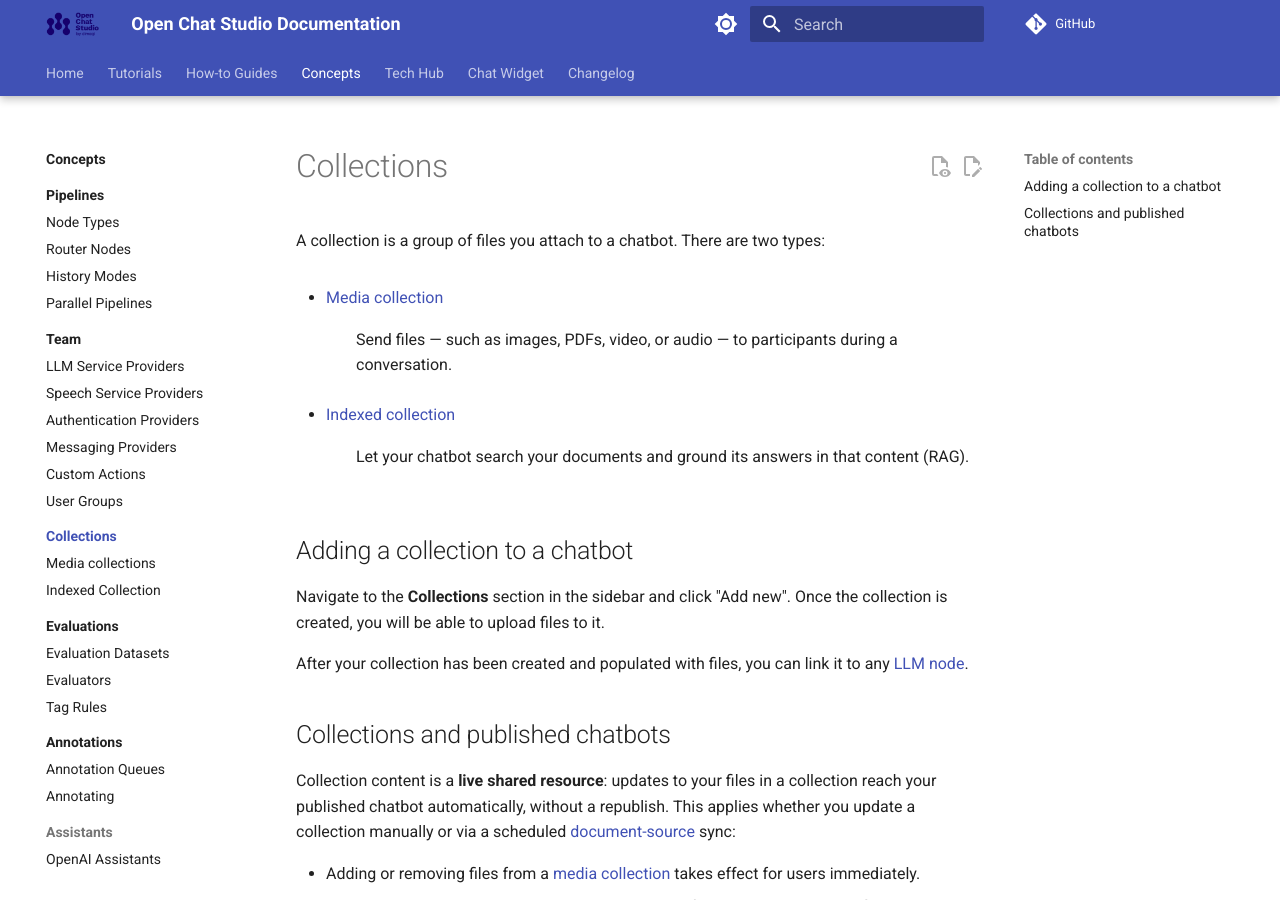
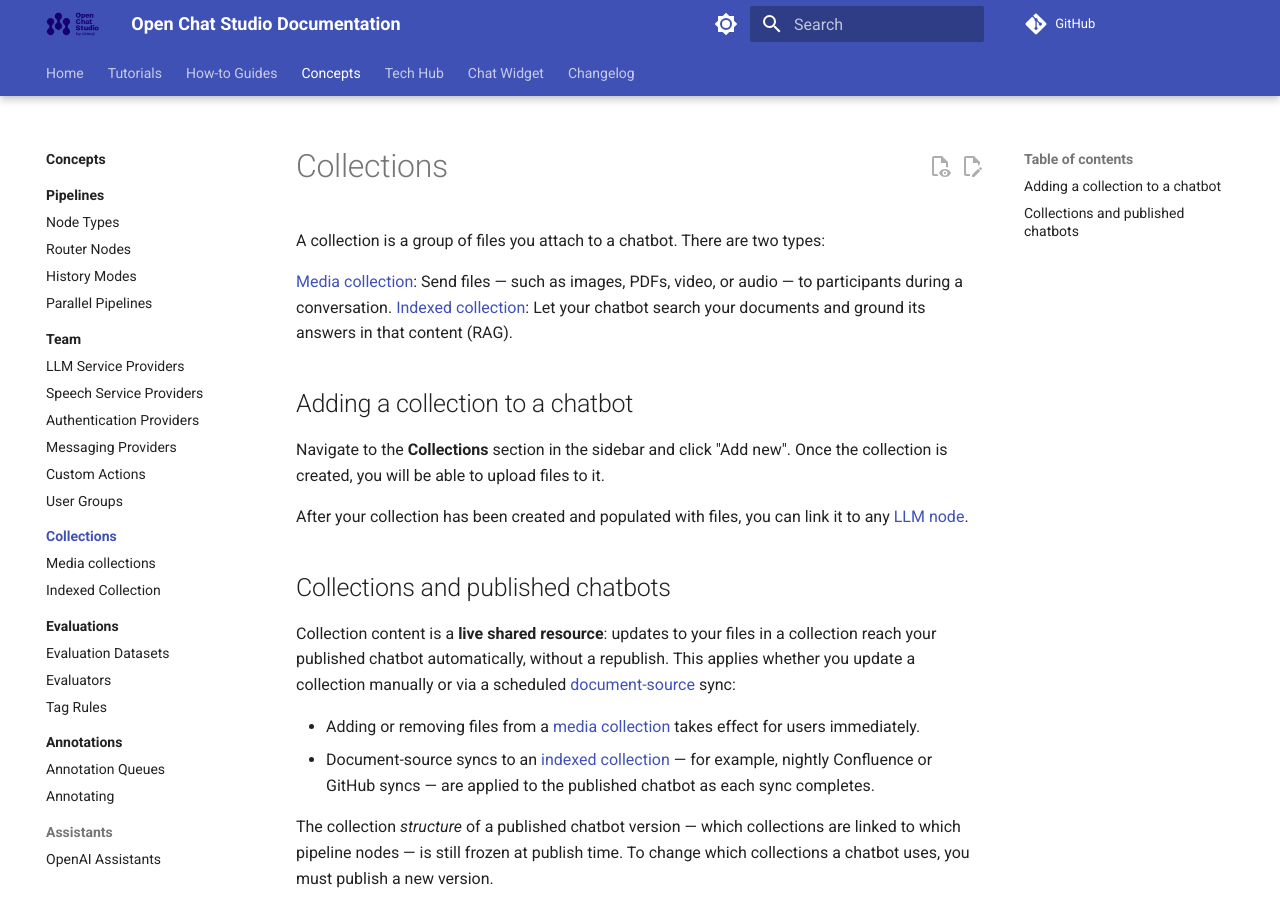
Before and after one commit to dimagi/open-chat-studio-docs, an MkDocs documentation site: the page built from docs/concepts/collections/index.md, in a window 1280 px wide and 900 px high. Built offline with MkDocs 1.6.1 and Material for MkDocs 9.7.7, drawn with Linux system fonts in a browser that asks for light colours; a script that is not in the unit is left out; comment, search, counter and statistics services are not loaded.

Commit message:
V small review fixes

```diff
--- a/docs/concepts/collections/index.md
+++ b/docs/concepts/collections/index.md
@@ -2,10 +2,8 @@
 
 A collection is a group of files you attach to a chatbot. There are two types:
 
-- [Media collection](./media.md)
-: Send files — such as images, PDFs, video, or audio — to participants during a conversation.
-- [Indexed collection](./indexed.md)
-: Let your chatbot search your documents and ground its answers in that content (RAG).
+[Media collection](./media.md): Send files — such as images, PDFs, video, or audio — to participants during a conversation.
+[Indexed collection](./indexed.md): Let your chatbot search your documents and ground its answers in that content (RAG).
 
 ## Adding a collection to a chatbot
 
```
Also changed, not shown: docs/concepts/collections/indexed.md (+2 -2 lines), docs/how-to/document_sources.md (+1 -1 lines).
